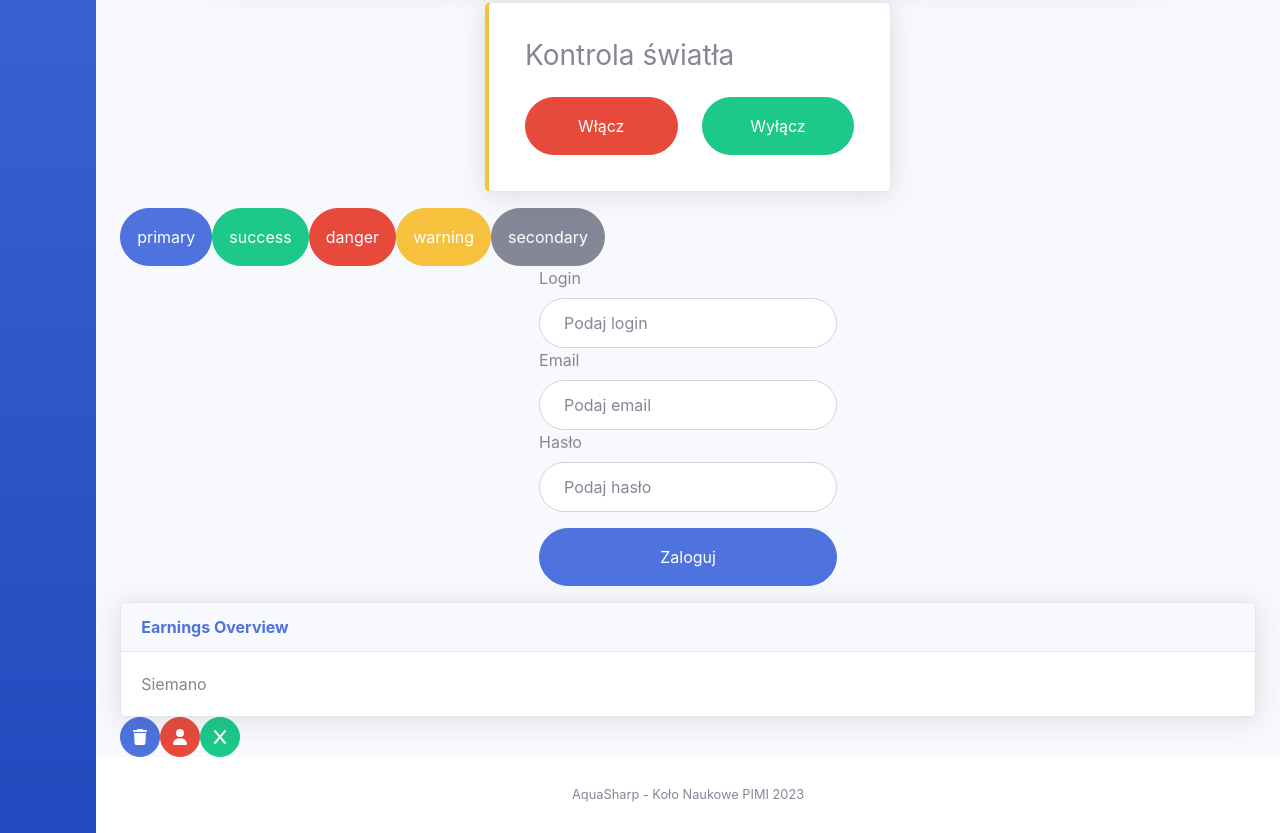
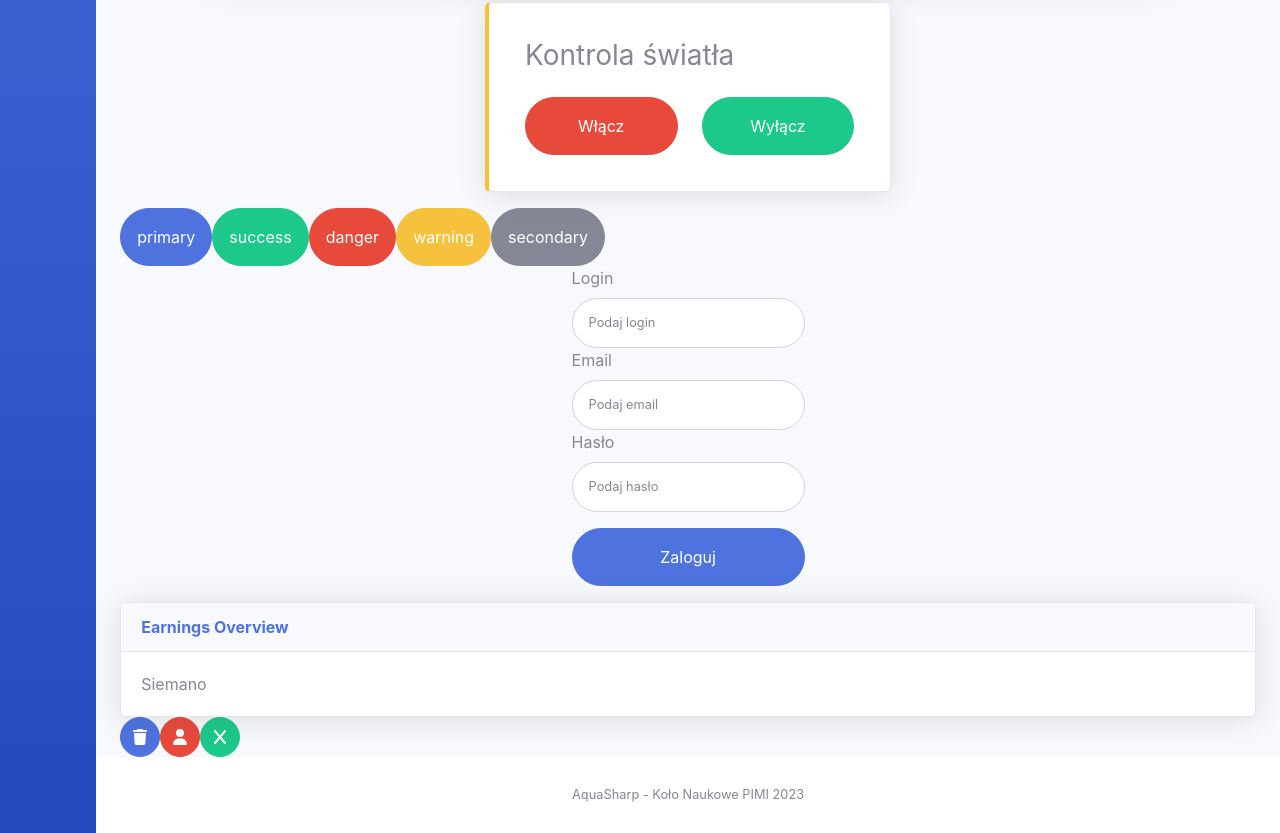
Before and after one commit to grupadotnet/Aqua-Sharp-Frontend, a React (Vite) app: page /dashboard in a window 1280 px wide. Shown: the part 831-1664 px from the top of the page. Built offline with nearby package versions, Linux system fonts and the light colour scheme.

Commit message:
Changed padding and font-size

```diff
--- /dev/null
+++ b/src/components/input/Input.scss
@@ -0,0 +1,4 @@
+.form-control {
+  font-size: 0.8rem !important;
+  padding: 1.5rem 1rem !important;
+}
--- a/src/components/input/Input.tsx
+++ b/src/components/input/Input.tsx
@@ -1,8 +1,10 @@
 import { FormControlProps } from 'react-bootstrap';
 import Form from 'react-bootstrap/Form';
 
+import './Input.scss';
+
 const Input = ({ ...props }: FormControlProps) => (
-  <Form.Control {...props} className="rounded-pill p-4" />
+  <Form.Control {...props} className="rounded-pill" />
 );
 
 export default Input;
```
